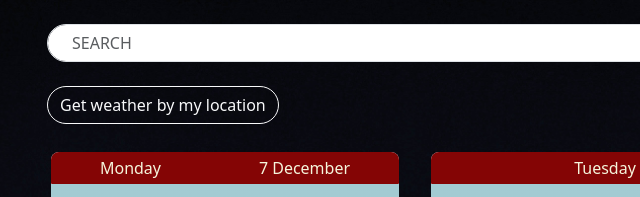
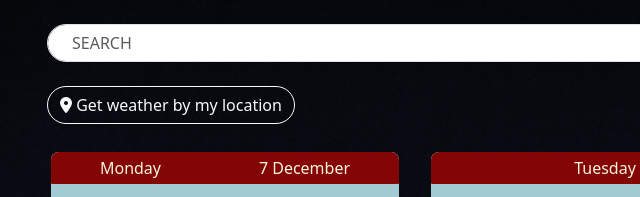
Before and after one commit to Rndody/weatherAPI, a plain HTML site: page index.html in a window 1280 px wide. Shown: the top 197 px of the page, 35-675 px from the left. Drawn offline with Linux system fonts and the light colour scheme; no server answers.

Commit message:
location icon

```diff
--- a/index.html
+++ b/index.html
@@ -21,7 +21,7 @@
     <div class="container">
         <input id="search" class="form-control w-100 rounded-pill px-4 my-4" placeholder="SEARCH" type="text">
         <p id="status"></p>
-        <button id="getLocationBtn" class="btn btn-outline-light rounded-5"> Get weather by my location </button>
+        <button id="getLocationBtn" class="btn btn-outline-light rounded-5"><i class="fa-solid fa-location-dot"> </i> Get weather by my location </button>
     </div>
 
     <div class="container mt-4">
```
